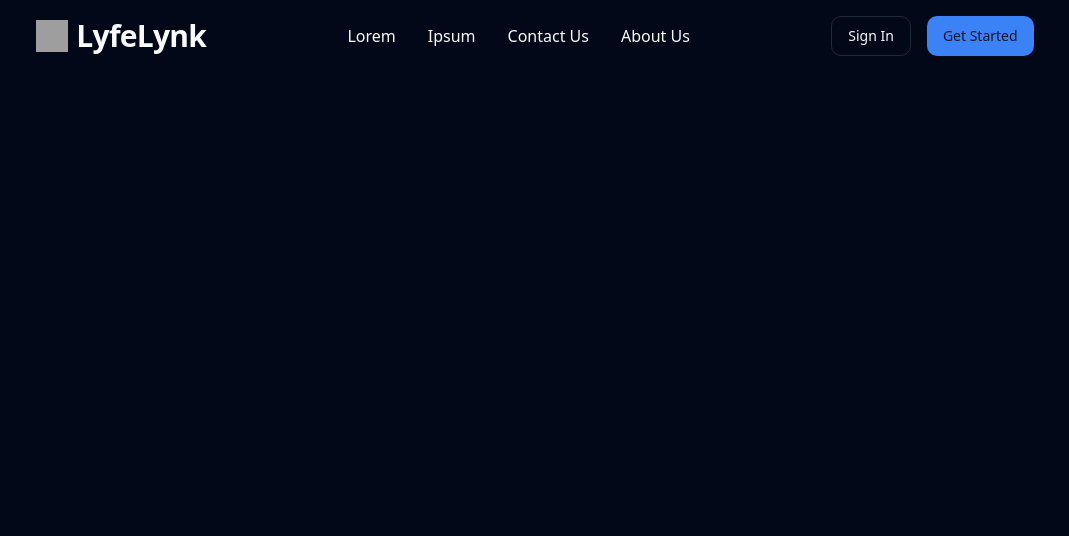
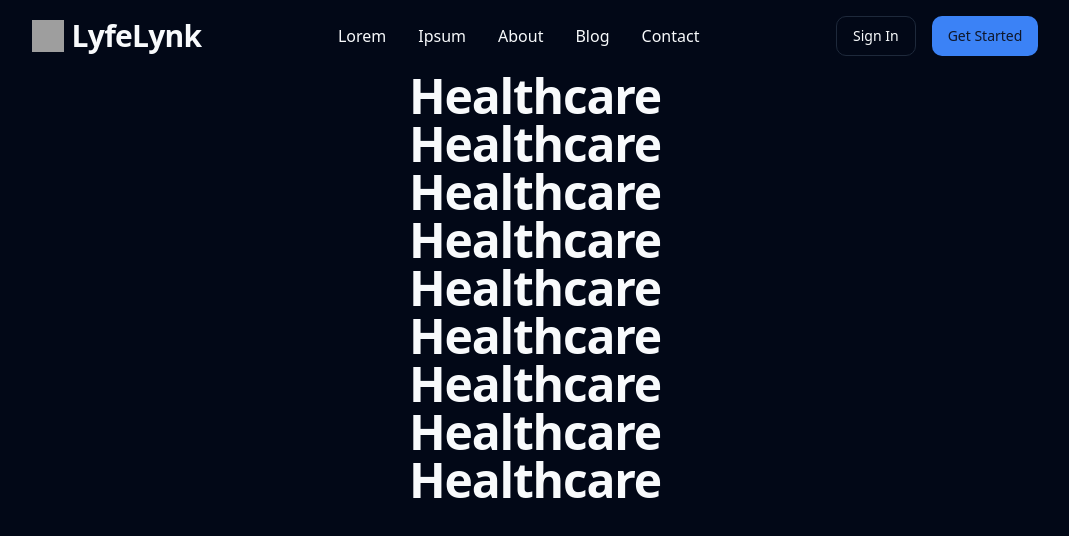
Before and after one commit to slaygun/LandingPage-Template, a React (Vite) app: page / in a window 1280 px wide. Shown: the top 536 px of the page, without its empty margins (105-1174 px from the left). Built offline with nearby package versions, Linux system fonts and the light colour scheme; grey boxes are pictures that could not be loaded.

Commit message:
trans scroll nav

```diff
--- a/src/LandingPage.jsx
+++ b/src/LandingPage.jsx
@@ -1,10 +1,12 @@
 import React from 'react';
 import Navbar from './sections/navbar';
+import HeroSection from './sections/HeroSection';
 
 function LandingPage() {
   return (
     <div>
       <Navbar/>
+      <HeroSection/>
     </div>
   )
 }
--- /dev/null
+++ b/src/sections/HeroSection.jsx
@@ -0,0 +1,18 @@
+import React from 'react';
+
+function HeroSection() {
+  return (
+    <div className='scroll-m-20 text-4xl font-extrabold tracking-tight lg:text-5xl mx-auto p-15 items-center flex justify-center'>
+      Healthcare<br></br>
+      Healthcare<br></br>
+      Healthcare<br></br>Healthcare<br></br>
+      Healthcare<br></br>
+      Healthcare<br></br>
+      Healthcare<br></br>
+      Healthcare<br></br>
+      Healthcare<br></br>
+    </div>
+  )
+}
+
+export default HeroSection
--- a/src/sections/navbar.jsx
+++ b/src/sections/navbar.jsx
@@ -1,9 +1,23 @@
-import React from 'react';
+import React, { useState, useEffect } from 'react';
 import { Button } from "@/components/ui/button"
 
-function Navbar() {
+const Navbar = () => {
+  const [isScrolled, setIsScrolled] = useState(false);
+  const [isOpen, setIsOpen] = useState(false);
+
+  useEffect(() => {
+    const handleScroll = () => setIsScrolled(window.scrollY > 0);
+    window.addEventListener('scroll', handleScroll);
+    return () => window.removeEventListener('scroll', handleScroll);
+  }, []);
+
   return (
-    <nav className='py-4 mx-auto'>
+    <nav
+      className={`
+        py-4 mx-auto sticky top-0
+        ${isScrolled ? 'backdrop-blur-xl shadow-black/70 shadow-md': 'bg-transparent'}
+      `}>
+
       <div className='flex justify-evenly'>
 
         <div className='flex items-center'>
@@ -16,16 +30,19 @@ function Navbar() {
         <div className='flex items-center'>
           <ul className="hidden md:flex items-center space-x-8">
               <li>
-                <a href="#" className="hover:hover:text-blue-500">Lorem</a>
+                <a href="#" className="hover:text-blue-500">Lorem</a>
               </li>
               <li>
                 <a href="#" className="hover:text-blue-500">Ipsum</a>
               </li>
               <li>
-                <a href="#" className="hover:text-blue-500">Contact Us</a>
+                <a href="#" className="hover:text-blue-500">About</a>
               </li>
               <li>
-                <a href="#" className="hover:text-blue-500">About Us</a>
+                <a href="#" className="hover:text-blue-500">Blog</a>
+              </li>
+              <li>
+                <a href="#" className="hover:text-blue-500">Contact</a>
               </li>
               {/* Add more links as needed */}
             </ul>
```
